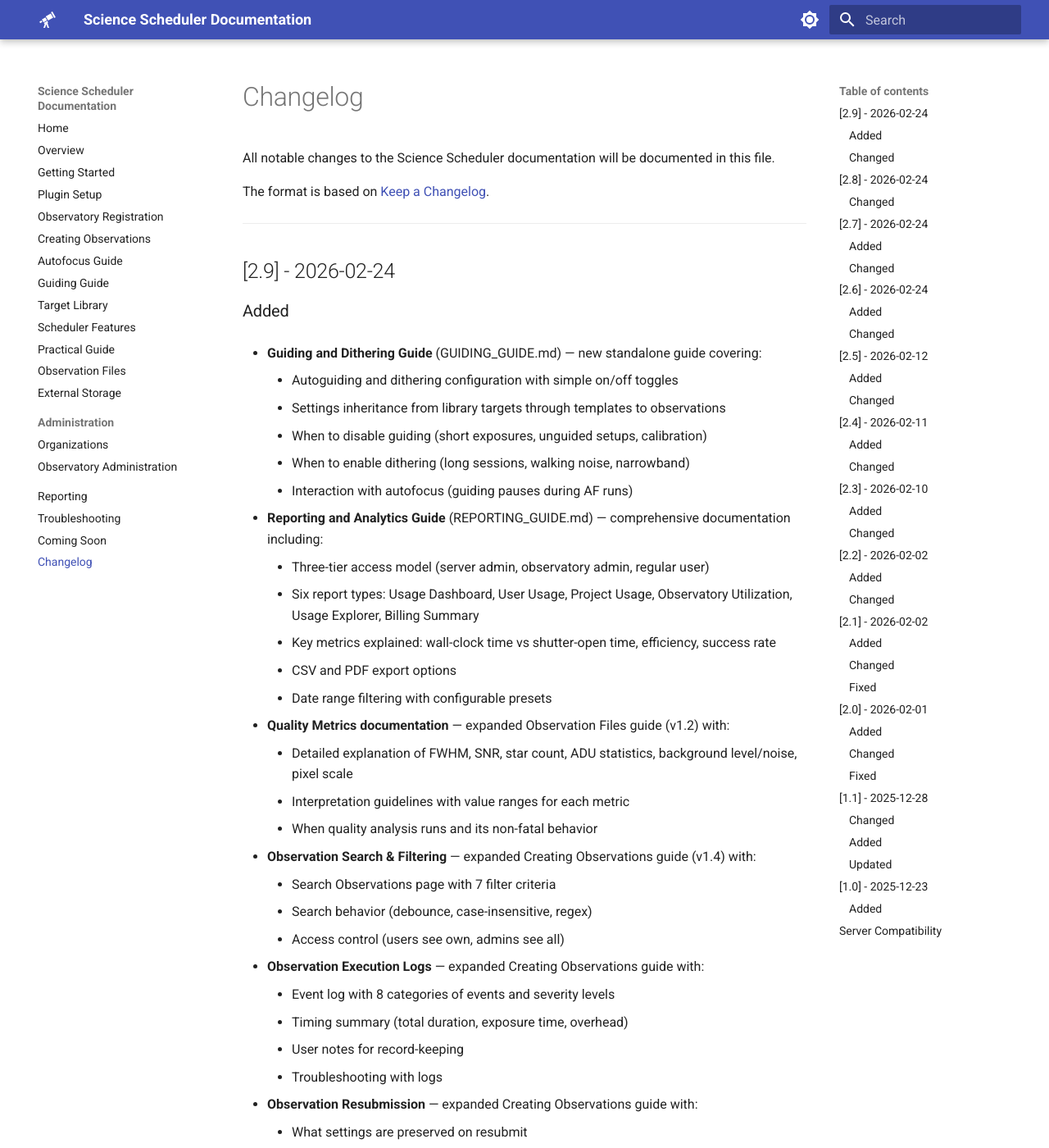
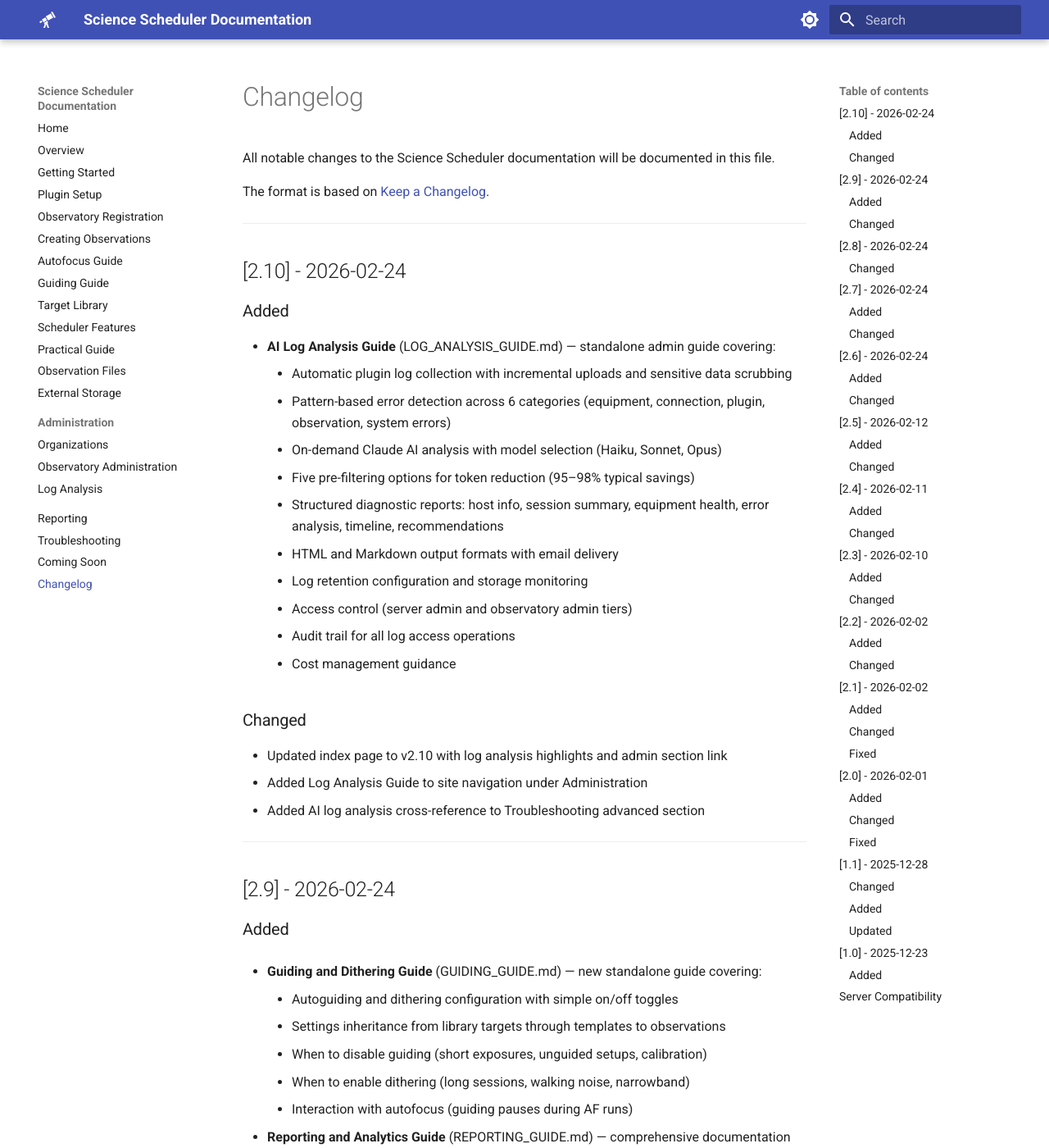
Before and after one commit to First-Light-Systems/nina-scheduler-docs, an MkDocs documentation site: the page built from docs/CHANGELOG.md, in a window 1280 px wide and 1400 px high. Shown: the whole window at 82% size. Built offline with MkDocs 1.6.1 and Material for MkDocs 9.7.7, drawn with Linux system fonts in a browser that asks for light colours; some of the changed text lies outside the part shown.

Commit message:
Add AI Log Analysis Guide (docs v2.10)
New standalone admin guide covering:
- Automatic plugin log collection with incremental uploads
- Pattern-based error detection (6 categories, 3 severity levels)
- On-demand Claude AI analysis with model selection and pre-filtering
- Structured diagnostic reports (HTML/Markdown) with email delivery
- Log retention, access control, audit trail, and cost guidance

Cross-reference updates: index.md, mkdocs.yml, TROUBLESHOOTING.md, CHANGELOG.md

Co-Authored-By: Claude Opus 4.6 <noreply@anthropic.com>

```diff
--- a/docs/CHANGELOG.md
+++ b/docs/CHANGELOG.md
@@ -3,6 +3,30 @@
 All notable changes to the Science Scheduler documentation will be documented in this file.
 
 The format is based on [Keep a Changelog](https://keepachangelog.com/en/1.0.0/).
+
+---
+
+## [2.10] - 2026-02-24
+
+### Added
+
+- **AI Log Analysis Guide** (LOG_ANALYSIS_GUIDE.md) — standalone admin guide covering:
+    - Automatic plugin log collection with incremental uploads and sensitive data scrubbing
+    - Pattern-based error detection across 6 categories (equipment, connection, plugin, observation, system errors)
+    - On-demand Claude AI analysis with model selection (Haiku, Sonnet, Opus)
+    - Five pre-filtering options for token reduction (95–98% typical savings)
+    - Structured diagnostic reports: host info, session summary, equipment health, error analysis, timeline, recommendations
+    - HTML and Markdown output formats with email delivery
+    - Log retention configuration and storage monitoring
+    - Access control (server admin and observatory admin tiers)
+    - Audit trail for all log access operations
+    - Cost management guidance
+
+### Changed
+
+- Updated index page to v2.10 with log analysis highlights and admin section link
+- Added Log Analysis Guide to site navigation under Administration
+- Added AI log analysis cross-reference to Troubleshooting advanced section
 
 ---
 
@@ -305,6 +329,7 @@ The format is based on [Keep a Changelog](https://keepachangelog.com/en/1.0.0/).
 
 | Docs Version | Server Version | Plugin Version | Notes |
 |--------------|----------------|----------------|-------|
+| 2.10 | 3.5.0 | 3.4.1.0 | AI log analysis guide |
 | 2.9 | 3.5.0 | 3.4.1.0 | Guiding guide, reporting guide, quality metrics, search, logs, constraints |
 | 2.5 | 3.4.1 | 3.2.19.0 | Custom Observatory Page documentation |
 | 2.4 | 3.4.1 | 3.2.19.0 | Observatory memory, transit filter persistence, observation windows, altitude checks |
--- a/mkdocs.yml
+++ b/mkdocs.yml
@@ -73,6 +73,7 @@ nav:
   - Administration:
     - Organizations: ORGANIZATIONS.md
     - Observatory Administration: OBSERVATORY_ADMINISTRATION.md
+    - Log Analysis: LOG_ANALYSIS_GUIDE.md
   - Reporting: REPORTING_GUIDE.md
   - Troubleshooting: TROUBLESHOOTING.md
   - Coming Soon: COMING_SOON.md
```
Also changed, not shown: docs/LOG_ANALYSIS_GUIDE.md (added, +250 -0 lines), docs/TROUBLESHOOTING.md (+4 -0 lines), docs/index.md (+4 -9 lines).
